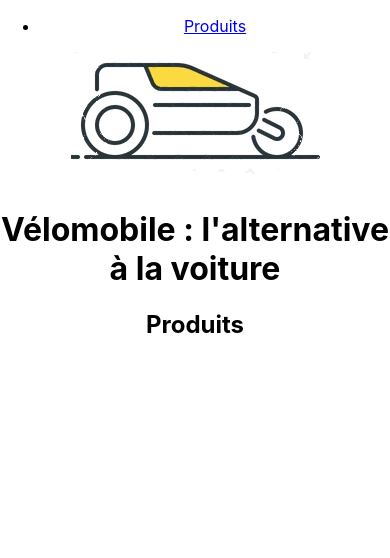
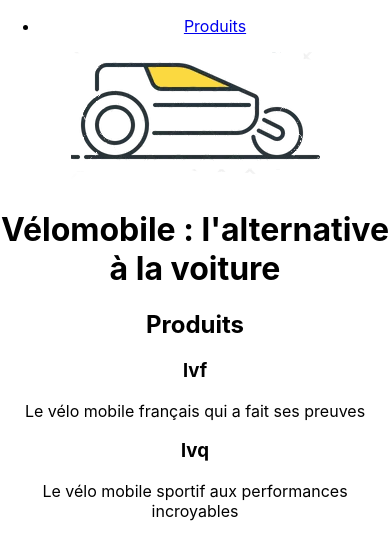
Before and after one commit to yvandouenel/diginamic2023-M11, a React (Create React App) app in the folder react/velomobile/: page /products in a window 390 px wide. Shown: the top 558 px of the page. Built offline with nearby package versions, Linux system fonts and the light colour scheme.

Commit message:
Ajout du composant velomobile.

```diff
--- /dev/null
+++ b/react/velomobile/src/components/VeloMobile.jsx
@@ -0,0 +1,10 @@
+const VeloMobile = (props) => {
+  return (
+    <>
+      <h3>{props.veloMobile.model}</h3>
+      <p>{props.veloMobile.description}</p>
+    </>
+  );
+}
+
+export default VeloMobile;
--- a/react/velomobile/src/routes/ProductsPage.jsx
+++ b/react/velomobile/src/routes/ProductsPage.jsx
@@ -1,6 +1,34 @@
+import { useState } from "react";
+import VeloMobile from './../components/VeloMobile';
+/**
+ * Composant fonction
+ * @returns JSX
+ */
 const ProductsPage = () => {
+  // Création d'un état (velosMobiles), création d'un setter correspondant
+  // Assignation d'une valeur par défaut
+  const [velosMobiles, setVelosMobiles] = useState([
+    {
+      id: 1,
+      model: "lvf",
+      description: "Le vélo mobile français qui a fait ses preuves",
+      photo: "lvf.jpg",
+      weight: 32
+    },
+    {
+      id: 2,
+      model: "lvq",
+      description: "Le vélo mobile sportif aux performances incroyables",
+      photo: "lvq.jpg",
+      weight: 22
+    }
+  ]);
   return (
-    <h2>Produits</h2>
+    <>
+      <h2>Produits</h2>
+      {/* Affichage de la listes des vélos mobiles */}
+      {velosMobiles.map((veloMobile) => <VeloMobile veloMobile={veloMobile} />)}
+    </>
   );
 }
 
```
